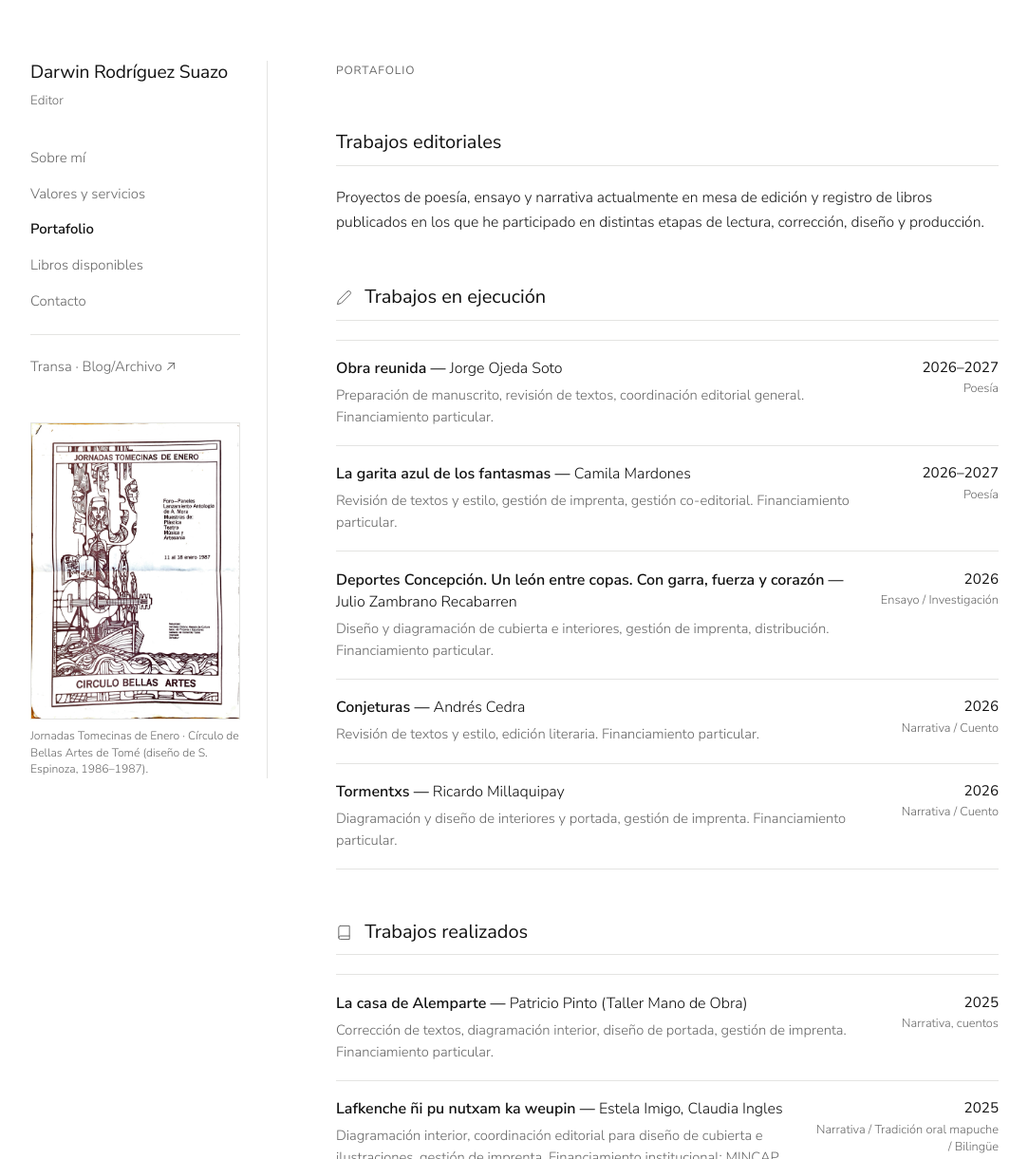
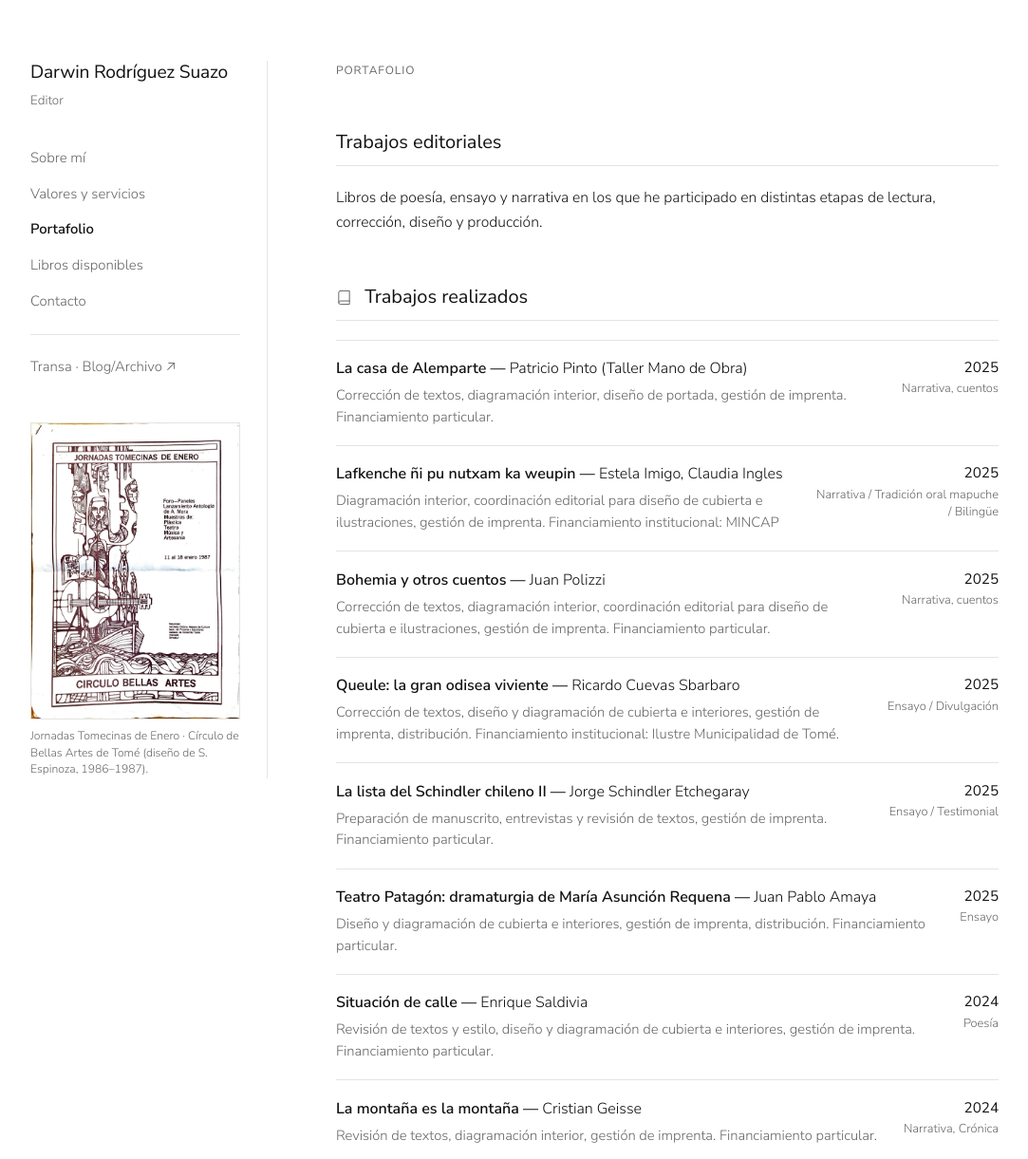
Before and after one commit to darwinrodriguezsuazo/darwinrodriguezsuazo.github.io, a plain HTML site: page trabajos.html in a window 1280 px wide. Shown: the top 1221 px of the page at 95% size, without its empty margins (98-1181 px from the left). Drawn offline with Linux system fonts and the light colour scheme.

Commit message:
Update trabajos.html

```diff
--- a/trabajos.html
+++ b/trabajos.html
@@ -33,72 +33,7 @@
     <main class="content-column">
       <p class="kicker">Portafolio</p>
       <h2>Trabajos editoriales</h2>
-      <p>Proyectos de poesía, ensayo y narrativa actualmente en mesa de edición y registro de libros publicados en los que he participado en distintas etapas de lectura, corrección, diseño y producción.</p>
-
-      <!-- SECCIÓN 1: TRABAJOS EN EJECUCIÓN -->
-      <h2>
-        <svg width="17" height="17" viewBox="0 0 24 24" fill="none" stroke="currentColor" stroke-width="1.4" stroke-linecap="round" stroke-linejoin="round" style="vertical-align: -3px; margin-right: 0.5rem; color: var(--muted);" aria-hidden="true">
-          <path d="M17 3a2.828 2.828 0 1 1 4 4L7.5 20.5 2 22l1.5-5.5L17 3z"/>
-        </svg>
-        Trabajos en ejecución
-      </h2>
-
-      <div class="rate-table">
-        <div class="rate-row">
-          <div>
-            <div class="rate-title">Obra reunida — <span style="font-weight: 300;">Jorge Ojeda Soto</span></div>
-            <div class="rate-detail">Preparación de manuscrito, revisión de textos, coordinación editorial general. Financiamiento particular.</div>
-          </div>
-          <div class="rate-value">
-            2026–2027
-            <span class="rate-unit">Poesía</span>
-          </div>
-        </div>
-
-        <div class="rate-row">
-          <div>
-            <div class="rate-title">La garita azul de los fantasmas — <span style="font-weight: 300;">Camila Mardones</span></div>
-            <div class="rate-detail">Revisión de textos y estilo, gestión de imprenta, gestión co-editorial. Financiamiento particular.</div>
-          </div>
-          <div class="rate-value">
-            2026–2027
-            <span class="rate-unit">Poesía</span>
-          </div>
-        </div>
-
-        <div class="rate-row">
-          <div>
-            <div class="rate-title">Deportes Concepción. Un león entre copas. Con garra, fuerza y corazón — <span style="font-weight: 300;">Julio Zambrano Recabarren</span></div>
-            <div class="rate-detail">Diseño y diagramación de cubierta e interiores, gestión de imprenta, distribución. Financiamiento particular.</div>
-          </div>
-          <div class="rate-value">
-            2026
-            <span class="rate-unit">Ensayo / Investigación</span>
-          </div>
-        </div>
-
-        <div class="rate-row">
-          <div>
-            <div class="rate-title">Conjeturas — <span style="font-weight: 300;">Andrés Cedra</span></div>
-            <div class="rate-detail">Revisión de textos y estilo, edición literaria. Financiamiento particular.</div>
-          </div>
-          <div class="rate-value">
-            2026
-            <span class="rate-unit">Narrativa / Cuento</span>
-          </div>
-        </div>
-
-        <div class="rate-row">
-          <div>
-            <div class="rate-title">Tormentxs — <span style="font-weight: 300;">Ricardo Millaquipay</span></div>
-            <div class="rate-detail">Diagramación y diseño de interiores y portada, gestión de imprenta. Financiamiento particular.</div>
-          </div>
-          <div class="rate-value">
-            2026
-            <span class="rate-unit">Narrativa / Cuento</span>
-          </div>
-        </div>
-      </div>
+      <p>Libros de poesía, ensayo y narrativa en los que he participado en distintas etapas de lectura, corrección, diseño y producción.</p>
 
       <!-- SECCIÓN 2: TRABAJOS REALIZADOS -->
       <h2>
```
